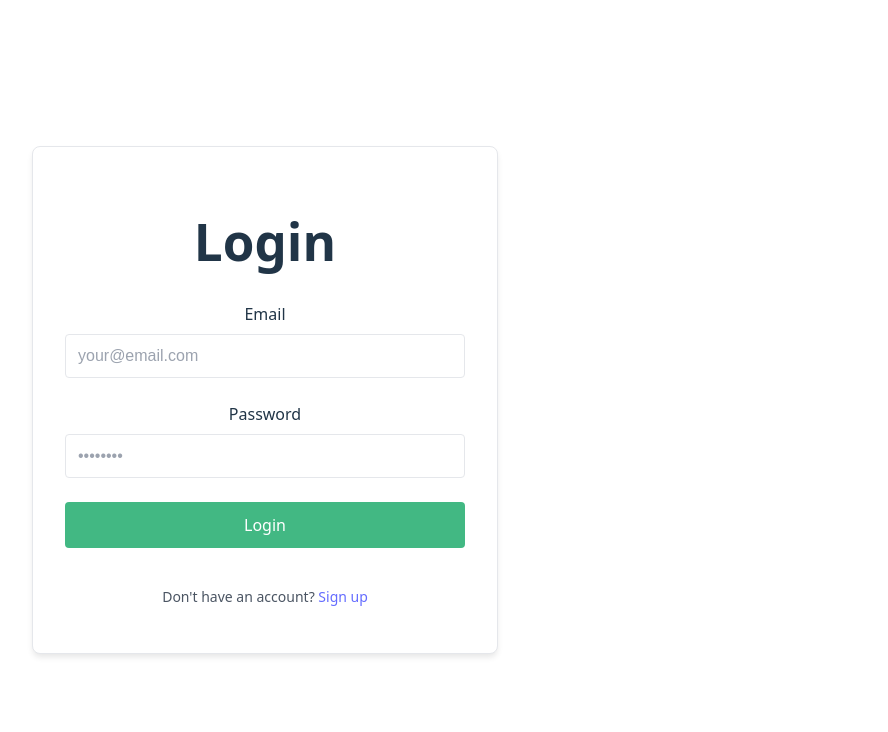
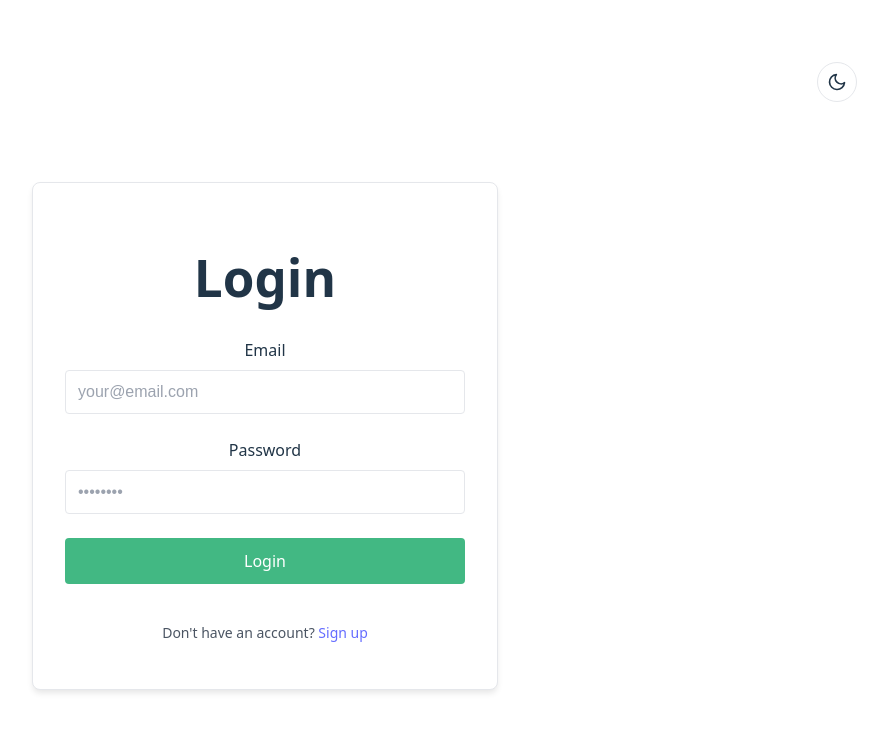
Before and after one commit to santiagopalarich/codeia-session-09, a Vue app: page /login in a window 1280 px wide. Shown: the top 732 px of the page, without its empty margins (375-1263 px from the left). Built offline with nearby package versions, Linux system fonts and the light colour scheme; no server answers.

Commit message:
feat: implement dark/light mode switch

```diff
--- a/src/App.vue
+++ b/src/App.vue
@@ -1,11 +1,17 @@
 <script setup lang="ts">
 import { RouterView } from 'vue-router'
+import ThemeToggle from './components/ThemeToggle.vue'
 </script>
 
 <template>
   <div class="app-container">
-    <header>
-      <!-- Navigation will go here -->
+    <header class="app-header">
+      <nav>
+        <!-- Navigation will go here -->
+      </nav>
+      <div class="actions">
+        <ThemeToggle />
+      </div>
     </header>
 
     <main>
@@ -20,4 +26,12 @@
   margin: 0 auto;
   padding: 0 1rem;
 }
+
+.app-header {
+  display: flex;
+  justify-content: space-between;
+  align-items: center;
+  padding: 1rem 0;
+  margin-bottom: 2rem;
+}
 </style>
--- /dev/null
+++ b/src/components/ThemeToggle.vue
@@ -0,0 +1,83 @@
+<script setup lang="ts">
+import { ref, onMounted } from 'vue'
+
+const isDark = ref(true) // Default to dark since our CSS defaults to dark
+
+const toggleTheme = () => {
+  isDark.value = !isDark.value
+  const theme = isDark.value ? 'dark' : 'light'
+  document.documentElement.setAttribute('data-theme', theme)
+  localStorage.setItem('theme', theme)
+}
+
+onMounted(() => {
+  const storedTheme = localStorage.getItem('theme')
+
+  if (storedTheme) {
+    isDark.value = storedTheme === 'dark'
+    document.documentElement.setAttribute('data-theme', storedTheme)
+  } else {
+    // Check system preference
+    const prefersLight = window.matchMedia('(prefers-color-scheme: light)').matches
+    if (prefersLight) {
+      isDark.value = false
+      document.documentElement.setAttribute('data-theme', 'light')
+    }
+  }
+})
+</script>
+
+<template>
+  <button
+    class="theme-toggle"
+    @click="toggleTheme"
+    :title="isDark ? 'Switch to Light Mode' : 'Switch to Dark Mode'"
+    :aria-label="isDark ? 'Switch to Light Mode' : 'Switch to Dark Mode'"
+  >
+    <!-- Sun Icon for Dark Mode (to switch to light) -->
+    <svg v-if="isDark" xmlns="http://www.w3.org/2000/svg" width="24" height="24" viewBox="0 0 24 24" fill="none" stroke="currentColor" stroke-width="2" stroke-linecap="round" stroke-linejoin="round">
+      <circle cx="12" cy="12" r="5"></circle>
+      <line x1="12" y1="1" x2="12" y2="3"></line>
+      <line x1="12" y1="21" x2="12" y2="23"></line>
+      <line x1="4.22" y1="4.22" x2="5.64" y2="5.64"></line>
+      <line x1="18.36" y1="18.36" x2="19.78" y2="19.78"></line>
+      <line x1="1" y1="12" x2="3" y2="12"></line>
+      <line x1="21" y1="12" x2="23" y2="12"></line>
+      <line x1="4.22" y1="19.78" x2="5.64" y2="18.36"></line>
+      <line x1="18.36" y1="5.64" x2="19.78" y2="4.22"></line>
+    </svg>
+
+    <!-- Moon Icon for Light Mode (to switch to dark) -->
+    <svg v-else xmlns="http://www.w3.org/2000/svg" width="24" height="24" viewBox="0 0 24 24" fill="none" stroke="currentColor" stroke-width="2" stroke-linecap="round" stroke-linejoin="round">
+      <path d="M21 12.79A9 9 0 1 1 11.21 3 7 7 0 0 0 21 12.79z"></path>
+    </svg>
+  </button>
+</template>
+
+<style scoped>
+.theme-toggle {
+  background: transparent;
+  border: 1px solid var(--border-color);
+  color: var(--text-primary);
+  cursor: pointer;
+  padding: 0.5rem;
+  border-radius: 50%;
+  display: flex;
+  align-items: center;
+  justify-content: center;
+  transition: all 0.3s ease;
+  width: 40px;
+  height: 40px;
+}
+
+.theme-toggle:hover {
+  background-color: var(--bg-hover);
+  border-color: var(--primary-color);
+  transform: rotate(15deg);
+}
+
+svg {
+  width: 20px;
+  height: 20px;
+}
+</style>
--- a/src/style.css
+++ b/src/style.css
@@ -33,8 +33,7 @@
   background-color: var(--bg-primary);
 }
 
-@media (prefers-color-scheme: light) {
-  :root {
+:root[data-theme="light"] {
   --bg-primary: #ffffff;
   --bg-secondary: #f9f9f9;
   --bg-card: #ffffff;
@@ -50,7 +49,6 @@
   --primary-color: #42b883;
   --primary-hover: #3aa876;
   --primary-text: #ffffff;
-  }
 }
 
 a {
```
Lines whose indentation alone changed are shown as unchanged.
